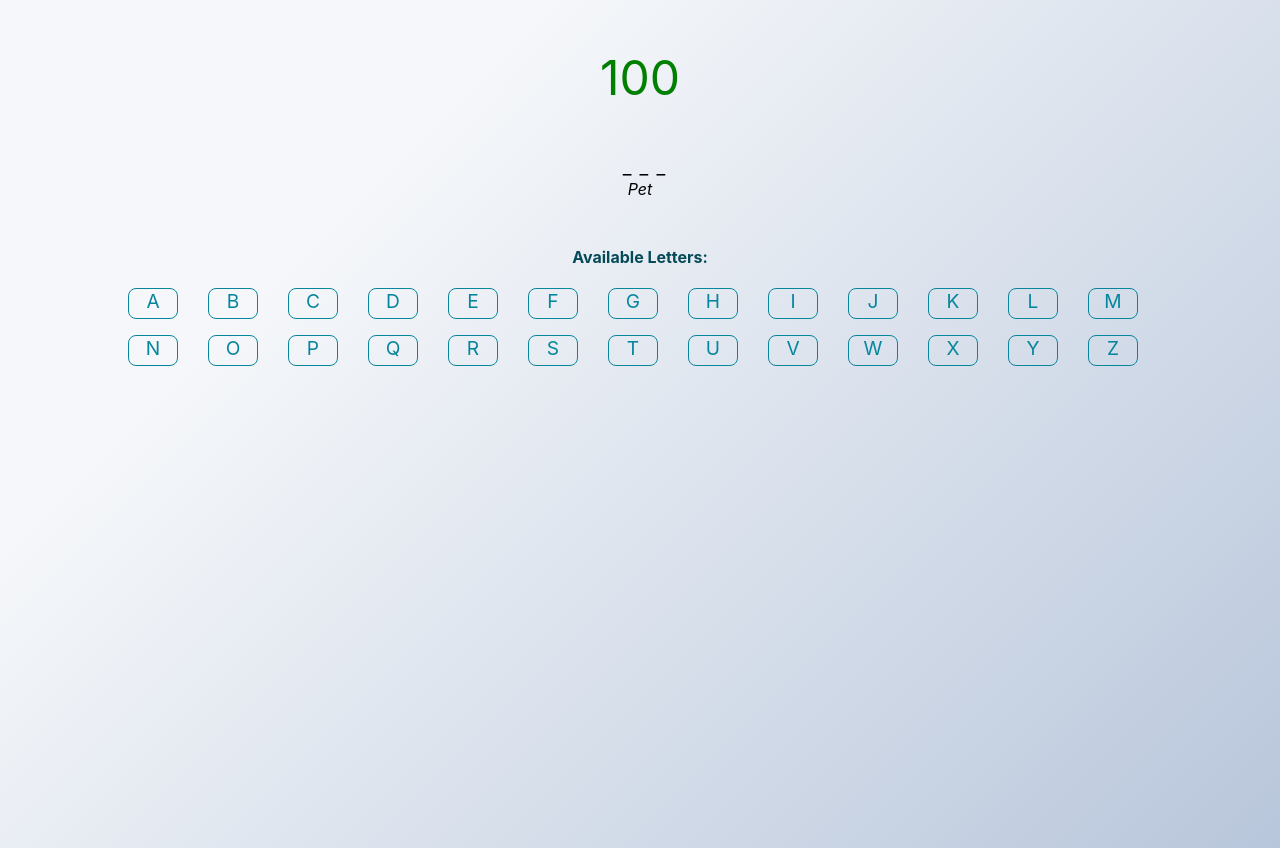
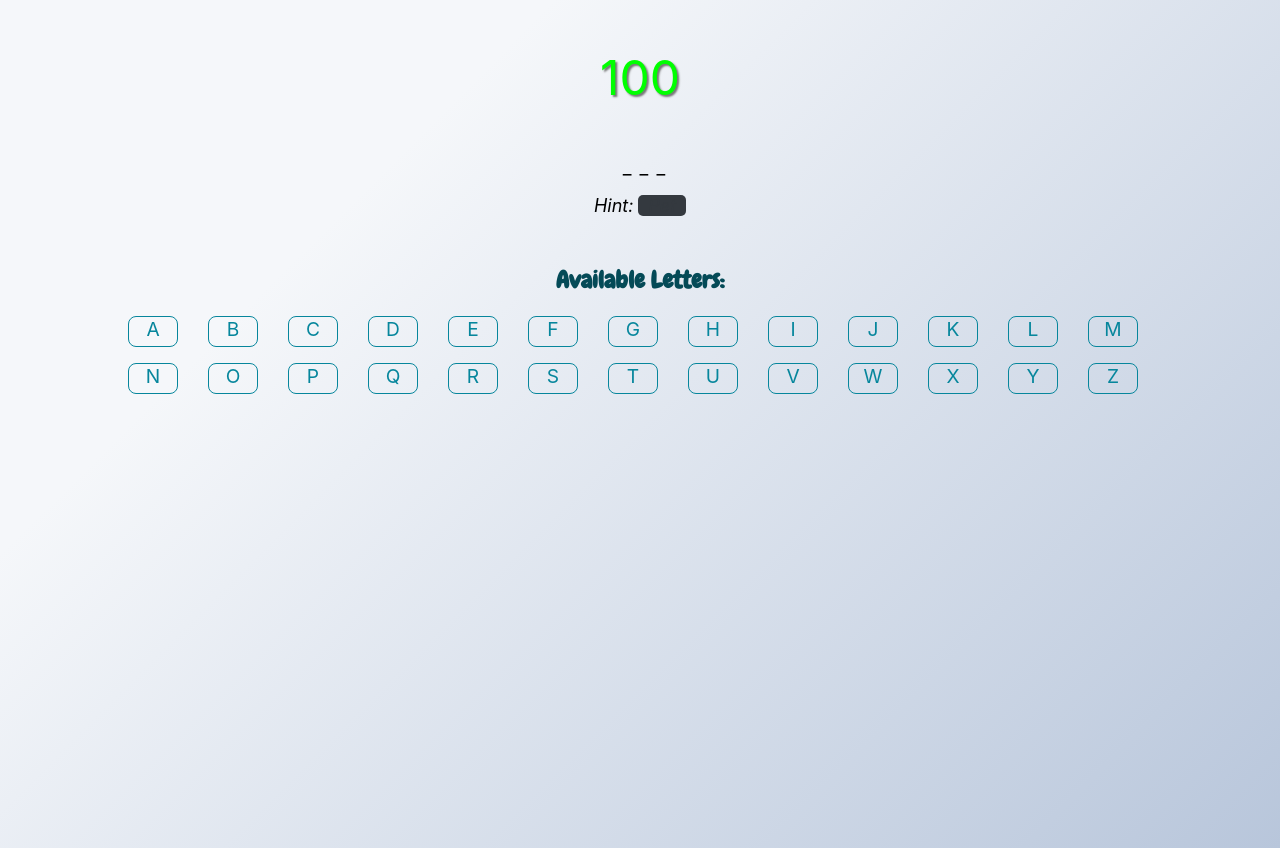
Before and after one commit to m7md389/hangman-, a React (Create React App) app: page / in a window 1280 px wide. Built offline with nearby package versions, Linux system fonts and the light colour scheme.

Commit message:
more css

```diff
--- a/src/App.jsx
+++ b/src/App.jsx
@@ -11,7 +11,6 @@ import "react-toastify/dist/ReactToastify.css";
 class App extends Component {
   constructor() {
     super();
-
     this.state = {
       letters: this.generateletters(),
       solution: this.randomSolution(),
@@ -52,7 +51,7 @@ class App extends Component {
     },
     {
       word: "Tea",
-      hint: "Most consumed beverages around the world\n, exclude water!",
+      hint: "Most consumed beverages around the world",
     },
   ].map((word) => {
     word.played = false;
@@ -70,7 +69,9 @@ class App extends Component {
         />
         <Letters
           letters={this.state.letters}
+          solution={this.state.solution}
           handleSelectLetter={this.handleSelectLetter}
+          gameStatus={this.state.gameStatus}
         />
         <EndGame
           gameStatus={this.state.gameStatus}
@@ -95,9 +96,7 @@ class App extends Component {
     const newWord = this.words[randomIndex];
 
     if (newWord.played) return this.randomSolution();
-
     newWord.played = true;
-
     return newWord;
   };
 
@@ -107,7 +106,6 @@ class App extends Component {
         if (char !== " ") return false;
       }
     }
-
     return true;
   };
 
@@ -117,7 +115,6 @@ class App extends Component {
     let newLetters = Object.assign({}, this.state.letters);
     let newScore = this.state.score;
     let newGameStatus = this.state.gameStatus;
-
     newLetters[letter] = true;
 
     if (this.state.solution.word.toUpperCase().includes(letter)) {
@@ -125,7 +122,7 @@ class App extends Component {
 
       if (this.gameFinished(newLetters)) {
         newGameStatus = "won";
-        toast("Wow so easy!");
+        toast.success("Wow so easy!");
       }
     } else {
       newScore -= 20;
@@ -133,7 +130,7 @@ class App extends Component {
       if (newScore <= 0) {
         newScore = 0;
         newGameStatus = "lost";
-        toast("Game Over!");
+        toast.error("Game Over!");
       }
     }
 
--- a/src/components/EndGame.jsx
+++ b/src/components/EndGame.jsx
@@ -34,6 +34,6 @@ export default class EndGame extends Component {
   }
 
   getButtonClasses() {
-    return "restart" + (this.props.gameStatus === "lost" && " lost");
+    return "restart" + (this.props.gameStatus === "lost" ? " lost" : "");
   }
 }
--- a/src/components/Letter.jsx
+++ b/src/components/Letter.jsx
@@ -11,7 +11,6 @@ export class Letter extends Component {
 
   handleSelectLetter = () => {
     if (this.props.selected) return null;
-
     if (this.props.handleSelectLetter) {
       return this.props.handleSelectLetter(this.props.letter);
     }
@@ -21,11 +20,12 @@ export class Letter extends Component {
 
   getClasses() {
     let classes = "letter";
-
-    if (this.props.selected) return classes + " selected";
-
+    if (this.props.selected) {
+      if (this.props.solution.word.toUpperCase().includes(this.props.letter))
+        return classes + " selected-true";
+      return classes + " selected-false";
+    }
     if (this.props.selected === false) return classes + " non-selected";
-
     return classes;
   }
 }
--- a/src/components/Letters.jsx
+++ b/src/components/Letters.jsx
@@ -3,17 +3,19 @@ import Letter from "./Letter";
 
 export class Letters extends Component {
   render() {
+    if (this.props.gameStatus !== "playing") return null;
     return (
       <div className="letters">
-        <h4>Available Letters:</h4>
+        <h2>Available Letters:</h2>
         <div>
           {Object.keys(this.props.letters).map((l) => {
             return (
               <Letter
                 key={l}
                 letter={l}
-                selected={this.props.letters[l] ? true : false}
+                selected={this.props.letters[l]}
                 handleSelectLetter={this.props.handleSelectLetter}
+                solution={this.props.solution}
               />
             );
           })}
--- a/src/components/Score.jsx
+++ b/src/components/Score.jsx
@@ -6,13 +6,13 @@ export class Score extends Component {
   }
 
   getClasses() {
-    let evaluation;
+    let rank;
 
-    if (this.props.score >= 80) evaluation = "high";
-    else if (this.props.score >= 50) evaluation = "medium";
-    else evaluation = "low";
+    if (this.props.score >= 80) rank = "high";
+    else if (this.props.score >= 50) rank = "medium";
+    else rank = "low";
 
-    return `score ${evaluation}-score`;
+    return `score ${rank}-score`;
   }
 }
 
--- a/src/components/Solution.jsx
+++ b/src/components/Solution.jsx
@@ -2,6 +2,12 @@ import React, { Component } from "react";
 import Letter from "./Letter";
 
 export class Solution extends Component {
+  constructor() {
+    super();
+    this.state = {
+      class: "hint hidden",
+    };
+  }
   render() {
     return (
       <div className="solution">
@@ -11,8 +17,9 @@ export class Solution extends Component {
           })}
         </div>
 
-        <div className="hint">
-          <em>{this.props.solution.hint}</em>
+        <div className={"hint-container"} onClick={this.handleShowHint}>
+          <em>Hint: </em>
+          <em className={this.state.class}>{this.props.solution.hint}</em>
         </div>
       </div>
     );
@@ -20,9 +27,12 @@ export class Solution extends Component {
 
   getLetter(char) {
     if (char === " ") return char;
-
     return this.props.letters[char.toUpperCase()] ? char : "_";
   }
+
+  handleShowHint = () => {
+    this.setState({ class: "hint shown" });
+  };
 }
 
 export default Solution;
--- a/src/index.css
+++ b/src/index.css
@@ -1,11 +1,13 @@
+@import url("https://fonts.googleapis.com/css2?family=Chewy&display=swap");
+
 body {
   margin: 0;
   font-family: -apple-system, BlinkMacSystemFont, "Segoe UI", "Roboto", "Oxygen",
-    "Ubuntu", "Cantarell", "Fira Sans", "Droid Sans", "Helvetica Neue",
+    "Ubuntu", "Cantarell", "Fira Sans", "Droid Sans", "Helvetica Neue", "Chewy",
     sans-serif;
   -webkit-font-smoothing: antialiased;
   -moz-osx-font-smoothing: grayscale;
-
+  /* font-family: "Chewy", cursive; */
   text-align: center;
   background-color: #b8c6db;
   background-image: linear-gradient(315deg, #b8c6db 0%, #f5f7fa 74%);
@@ -24,14 +26,6 @@ code {
 
 .solution {
   margin-top: 3rem;
-}
-
-.letters div {
-  display: grid;
-  grid-template-columns: repeat(13, 1fr);
-  padding-left: 10%;
-  padding-right: 10%;
-  gap: 1rem;
 }
 
 @media (max-width: 520px) {
@@ -56,6 +50,7 @@ code {
 
 .score {
   font-size: 3rem;
+  text-shadow: 2px 2px 2px rgb(117, 117, 117);
 }
 
 .low-score {
@@ -63,20 +58,55 @@ code {
 }
 
 .medium-score {
-  color: rgb(226, 226, 0);
+  color: rgb(255, 255, 0);
 }
 
 .high-score {
-  color: green;
+  color: rgb(0, 255, 0);
 }
 
 .solution .letter {
   margin-left: 0.5rem;
 }
 
-.letters h4 {
+.hint-container {
+  margin-top: 1rem;
+  font-size: large;
+}
+
+.hint {
+  padding-left: 10px;
+  padding-right: 10px;
+}
+
+.shown {
+  color: #fff;
+  background-color: #6b757e;
+  border-radius: 5px;
+}
+
+.hidden {
+  color: #34393f;
+  background-color: #34393f;
+  border-radius: 5px;
+}
+
+.hidden:hover {
+  cursor: pointer;
+}
+
+.letters h2 {
+  font-family: "Chewy", cursive;
   margin-top: 3rem;
   color: #044a57;
+}
+
+.letters div {
+  display: grid;
+  grid-template-columns: repeat(13, 1fr);
+  padding-left: 10%;
+  padding-right: 10%;
+  gap: 1rem;
 }
 
 .letters .letter {
@@ -93,8 +123,12 @@ code {
   background-color: rgb(248, 231, 200);
 }
 
-.selected {
-  color: red;
+.selected-true {
+  background-color: #d4edda;
+}
+
+.selected-false {
+  background-color: #f8d7da;
 }
 
 .non-selected {
```
